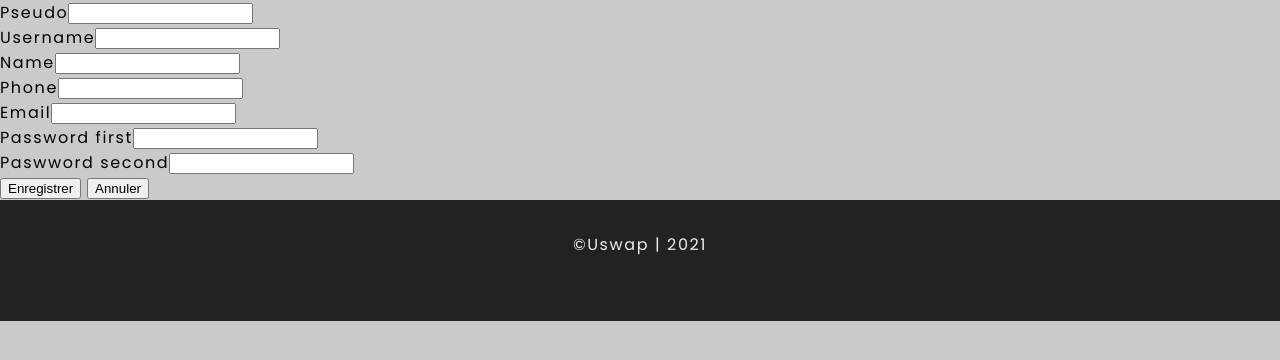
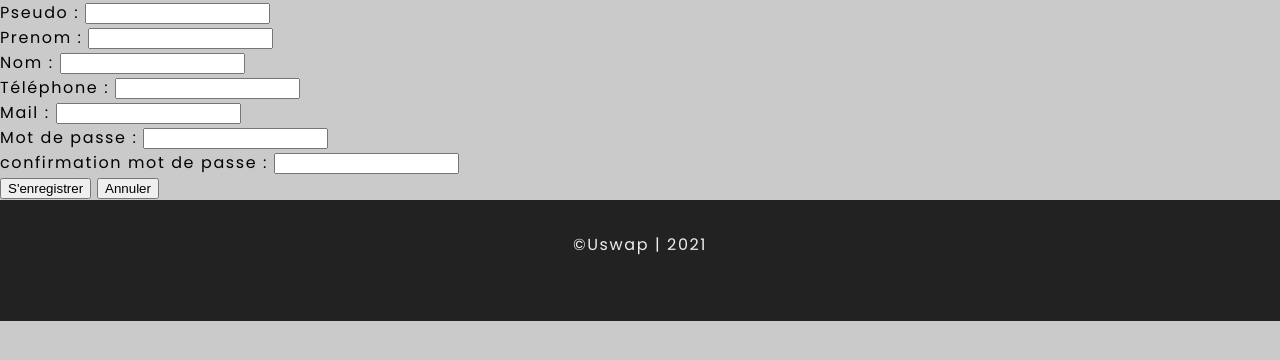
Before and after one commit to GuYzMoGwAi/Sortir, a Symfony app: template templates/utilisateurs/inscription.html.twig in a window 1280 px wide. Shown: the part 103-463 px from the top of the page. Run offline with Twig, Linux system fonts and the light colour scheme; the template is opened without the code that fills it, so the values that code supplies are empty; form fields are guessed from the names that the template uses; some libraries are stand-ins or nearby versions.

Commit message:
[pageInscription] html inscription

```diff
--- a/templates/base.html.twig
+++ b/templates/base.html.twig
@@ -24,7 +24,7 @@
 			{# <a href="{{ path('deconnexion') }}">Se déconnecter</a> ({{ app.user.username }}) #}
 				<li><a href="#">Se déconnecter</a></li>
 		{% else %}
-				<li><a href="#">S'inscrire</a></li>
+				<li><a href="{{ path('inscription') }}">S'inscrire</a></li>
 				<li><a href="#">Se connecter</a></li>
 			{# <a href="{{ path('inscription') }}">S'enregistrer</a> #}
 			{# <a href="{{ path('connexion') }}">Se connecter</a> #}
--- a/templates/utilisateurs/inscription.html.twig
+++ b/templates/utilisateurs/inscription.html.twig
@@ -9,19 +9,39 @@
 
 {% block main %}
 
-<div class="example-wrapper">
-    {{ form_start(form) }}
-        {{ form_row(form.pseudo) }}
-        {{ form_row(form.username) }}
-        {{ form_row(form.name) }}
-        {{ form_row(form.phone) }}
-        {{ form_row(form.email) }}
-        {{ form_row(form.password.first) }}
-        {{ form_row(form.paswword.second) }}
-        <button type="submit">Enregistrer</button>
-        <button><a href="{{ path('accueil') }}"></a>Annuler</button>
-    {{ form_end(form) }}
+    <form action="/{{ path('inscription') }}" method="post">
+        <div>
+            <label for="pseudo">Pseudo :</label>
+            <input type="text" id="name" name="user_pseudo">
+        </div>
+        <div>
+            <label for="username">Prenom :</label>
+            <input type="text" id="name" name="user_username">
+        </div>
+        <div>
+            <label for="name">Nom :</label>
+            <input type="text" id="name" name="user_name">
+        </div>
+        <div>
+            <label for="phone">Téléphone :</label>
+            <input type="email" id="mail" name="user_phone">
+        </div>
+        <div>
+            <label for="mail">Mail :</label>
+            <input type="email" id="mail" name="user_mail">
+        </div>
+        <div>
+            <label for="passwordFirst">Mot de passe :</label>
+            <input type="email" id="mail" name="user_passwordFirst">
+        </div>
+        <div>
+            <label for="passwordSecond">confirmation mot de passe :</label>
+            <input type="email" id="mail" name="user_passwordSecond">
+        </div>
 
-</div>
+        <button type="submit">S'enregistrer</button>
+        <button><a href="{{ path('entree') }}">Annuler</a></button>
+
+    </form>
 
 {% endblock %}
```
Also changed, not shown: src/Controller/InscriptionController.php (+1 -23 lines), src/Form/userType.php (deleted, +0 -35 lines).
